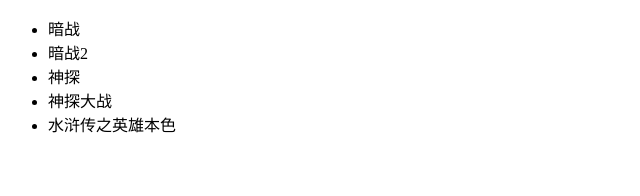
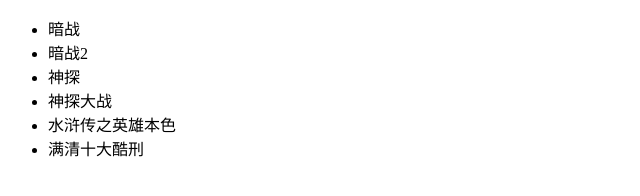
Before and after one commit to 1020811859/movie, a plain HTML site: page index.html in a window 1280 px wide. Shown: the whole page, without its empty margins (0-640 px from the left). Drawn offline with Linux system fonts and the light colour scheme.

Commit message:
添加满清

```diff
--- a/index.html
+++ b/index.html
@@ -13,6 +13,7 @@
       <li>神探</li>
       <li>神探大战</li>
       <li>水浒传之英雄本色</li>
+      <li>满清十大酷刑</li>
     </ul>
   </body>
 </html>
```
